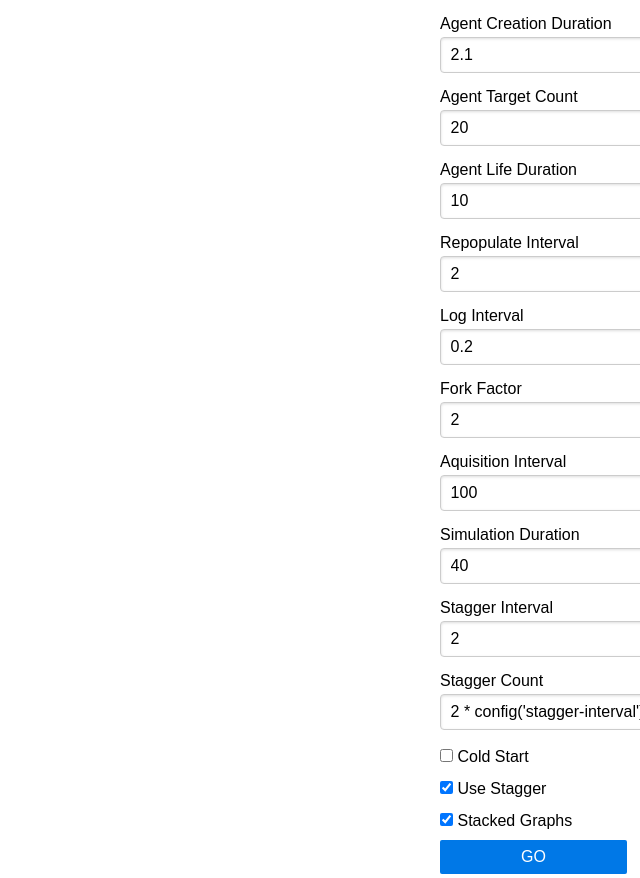
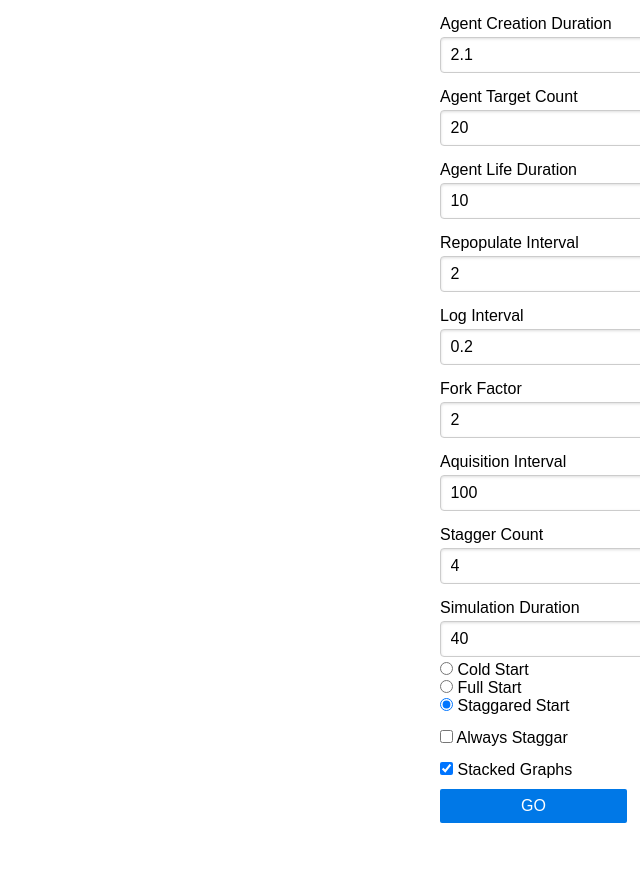
Before and after one commit to TyOverby/popsim, a website built with webpack: page static/index.html in a window 1280 px wide. Shown: the top 878 px of the page, without its empty margins (640-1280 px from the left). After the commit the page ends 827 px from the top, so only its background shows below. Built offline with Linux system fonts and the light colour scheme.

Commit message:
add logic for conditionally staggaring

```diff
--- a/src/sim.ts
+++ b/src/sim.ts
@@ -32,17 +32,18 @@ function simulate(duration: number, callback: Callback) {
 
     const topOff = () => {
         const lower_bound_count = config('agent-target-count');
-
-        for (let i = environment.idleCount + environment.creatingCount; i < lower_bound_count; i++) {
-            spawn();
+        const top_off_count = lower_bound_count - (environment.idleCount + environment.creatingCount);
+        const should_top_off = top_off_count > 0;
+        if (should_top_off) {
+            for (let i = 0; i < top_off_count; i++) {
+                spawn();
+            }
         }
-
-    };
-
-    const schedule_stagger = () => {
-        const repop_extra_count = config('stagger-count');
-        for (let i = 0; i < repop_extra_count; i++) {
-            clock.schedule(i, spawn);
+        if (!should_top_off || config('always-staggar')) {
+            const repop_extra_count = config('stagger-count');
+            for (let i = 0; i < repop_extra_count; i++) {
+                clock.schedule(i, spawn);
+            }
         }
     };
 
@@ -53,27 +54,31 @@ function simulate(duration: number, callback: Callback) {
         }
     };
 
-    if (!config('cold-start')) {
-        // starting sim
+    if (config('cold-start')) {
+        // do nothing
+    } else {
         const bound_count = config('agent-target-count');
+        const is_full = config('full-start');
+        const is_staggared = config('staggared-start');
         for (let i = 0; i < bound_count; i++) {
             const life = config('agent-life-duration');
             const id = getId();
             environment.addToPool(id);
-            clock.schedule(life * ((i + 1) / bound_count), () => kill(id));
+
+            if (is_full) {
+                clock.schedule(life, () => kill(id));
+            } else if (is_staggared) {
+                clock.schedule(life * ((i + 1) / bound_count), () => kill(id));
+            } else {
+                throw new Error("NO STARTING CONDITION CHECKED")
+            }
         }
     }
-
 
     log();
     clock.scheduleRepeating(() => config('log-interval'), log);
     clock.scheduleRepeating(() => config('repopulate-interval'), topOff);
     clock.scheduleRepeating(() => config('aquisition-interval'), usage);
-
-    if (config('use-stagger')) {
-        clock.scheduleRepeating(() => config('stagger-interval'), schedule_stagger);
-    }
-
 
     while (true) {
         clock.makeProgress();
--- a/static/index.html
+++ b/static/index.html
@@ -58,22 +58,25 @@
             <label for="aquisition-interval"> Aquisition Interval </label>
             <input id="aquisition-interval" type="text" value="100"></input>
 
+            <label for="stagger-count"> Stagger Count </label>
+            <input id="stagger-count" type="text" value="4"></input>
+
             <label for="simulation-duration"> Simulation Duration </label>
             <input id="simulation-duration" type="text" value="40"></input>
 
-            <label for="stagger-interval"> Stagger Interval </label>
-            <input id="stagger-interval" type="text" value="2"></input>
-
-            <label for="stagger-count"> Stagger Count </label>
-            <input id="stagger-count" type="text" value="2 * config('stagger-interval')"></input>
-
-            <input id="cold-start" type="checkbox"></input>
+            <input id="cold-start" name="start" type="radio"></input>
             <label style="display:inline;" for="cold-start"> Cold Start </label>
+            <br/>
+            <input id="full-start" name="start" type="radio"></input>
+            <label style="display:inline;" for="full-start"> Full Start </label>
+            <br/>
+            <input id="staggared-start" name="start" type="radio" checked></input>
+            <label style="display:inline;" for="staggared-start"> Staggared Start </label>
 
             <br/>
 
-            <input id="use-stagger" type="checkbox" checked></input>
-            <label style="display:inline;" for="use-stagger"> Use Stagger </label>
+            <input id="always-staggar" type="checkbox" ></input>
+            <label style="display:inline;" for="always-staggar"> Always Staggar </label>
 
             <br/>
 
```
Also changed, not shown: dist/bundle.js, 1 other file.
